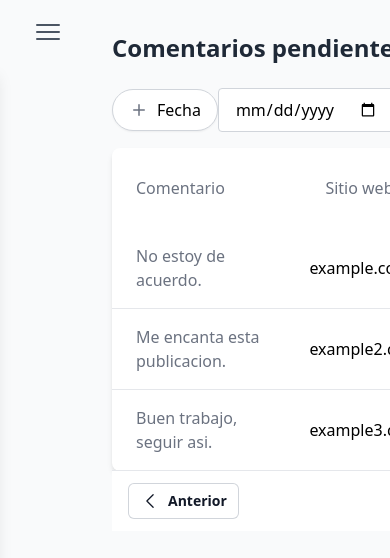
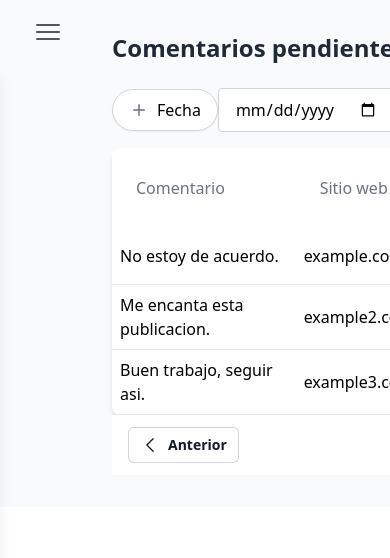
Before and after one commit to MelanieSeg/brujuladederechos, a React (Create React App) app in the folder frontend/: page /comentarios-pendientes in a window 390 px wide. Shown: the top 558 px of the page. Built offline with nearby package versions, Linux system fonts and the light colour scheme; no server answers.

Commit message:
Correccion de apariencia, responsividad

```diff
--- a/frontend/src/components/ComentariosPendientes.js
+++ b/frontend/src/components/ComentariosPendientes.js
@@ -258,7 +258,7 @@ export default function ComentariosPendientes() {
             <tbody>
               {comentariosAMostrar.map((comentario, index) => (
                 <tr key={index} className="border-b">
-                  <td className="px-6 py-4 text-left font-medium text-gray-500">
+                  <td className="p-2">
                     {truncateComentario(comentario.comentario)}
                   </td>
                   <td className="p-2">{comentario.sourceUrl}</td> {/* Asegúrate de que use la URL correcta */}
--- a/frontend/src/components/ComentariosRecolectados.js
+++ b/frontend/src/components/ComentariosRecolectados.js
@@ -251,6 +251,7 @@ export default function ComentariosRecolectados() {
 
   return (
     <div className="p-8 bg-[#FAF9F8] flex-1 relative">
+      <div className="flex-grow">
         <h2 className="text-2xl font-semibold mb-6 text-gray-800">
           Comentarios recolectados
         </h2>
@@ -381,5 +382,6 @@ export default function ComentariosRecolectados() {
           onPageChange={handlePageClick}  // Este callback manejará el cambio de página
         />
         </div>
+    </div>
   );
 }
```
Lines whose indentation alone changed are shown as unchanged.
